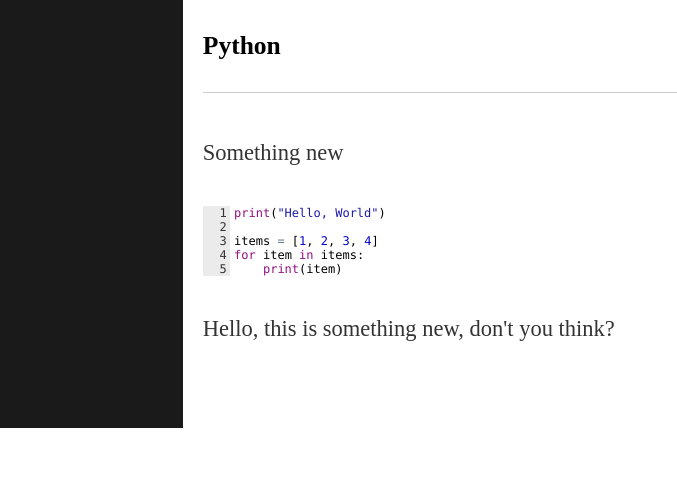
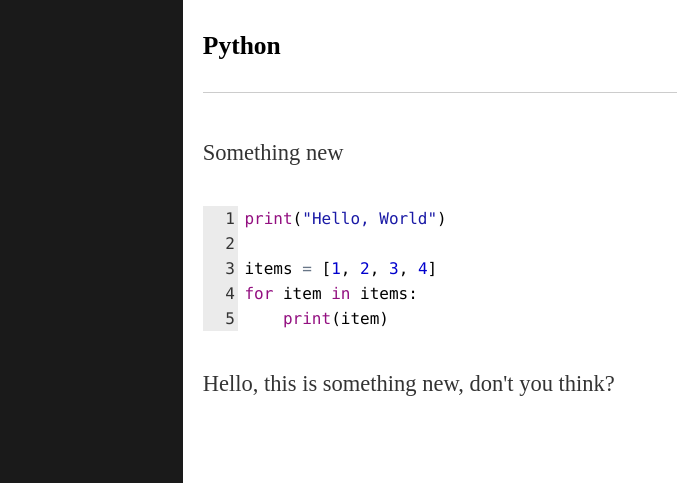
Before and after one commit to mcpo19/mcpo19_backup, a Jekyll site: the page built from weekzero/index.html, in a window 1280 px wide. Shown: the part 714-1197 px from the top of the page, without its empty margins (0-677 px from the left). Built offline with Jekyll 4.4.1, drawn with Linux system fonts in a browser that asks for light colours; before the commit the page ends 1142 px from its top, so only the background shows below that.

Commit message:
Update main.css

```diff
--- a/css/main.css
+++ b/css/main.css
@@ -74,3 +74,7 @@
     width: 100%;
     height: 100%;
 }
+.ace_line {
+    font-size: 16px;
+    line-height: 25px;
+}
```
